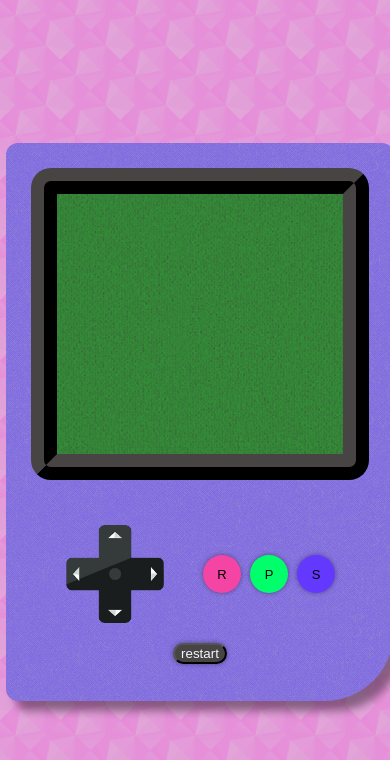
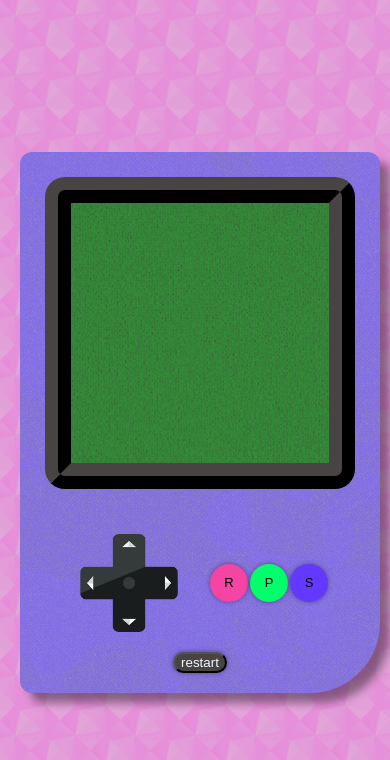
Before and after one commit to 06-shuu/rock-paper-scissors, a plain HTML site: page index.html in a window 390 px wide. Shown: the top 760 px of the page. Drawn offline with Linux system fonts and the light colour scheme; a web font is replaced by a local one.

Commit message:
make it responsive

```diff
--- a/styles.css
+++ b/styles.css
@@ -12,6 +12,7 @@ body {
     justify-content: center;
     align-items: center;
     min-height: 100vh;
+    width: 100%;
     background-color: #f34ada;
     background-image: url(./images/diagmonds-light.png);
 
@@ -137,3 +138,20 @@ body {
     color: aliceblue;
     background-color: rgb(72, 68, 68);
 }
+
+
+@media only screen and (max-width: 414px) {
+
+    .container {
+        min-height: 100vh;
+        min-width: 100vw;
+    }
+    .gameboy {
+        height: auto;
+        width: 90%;
+    }
+
+    .restart-btn {
+        margin-bottom: 20px;
+    }
+}
```
